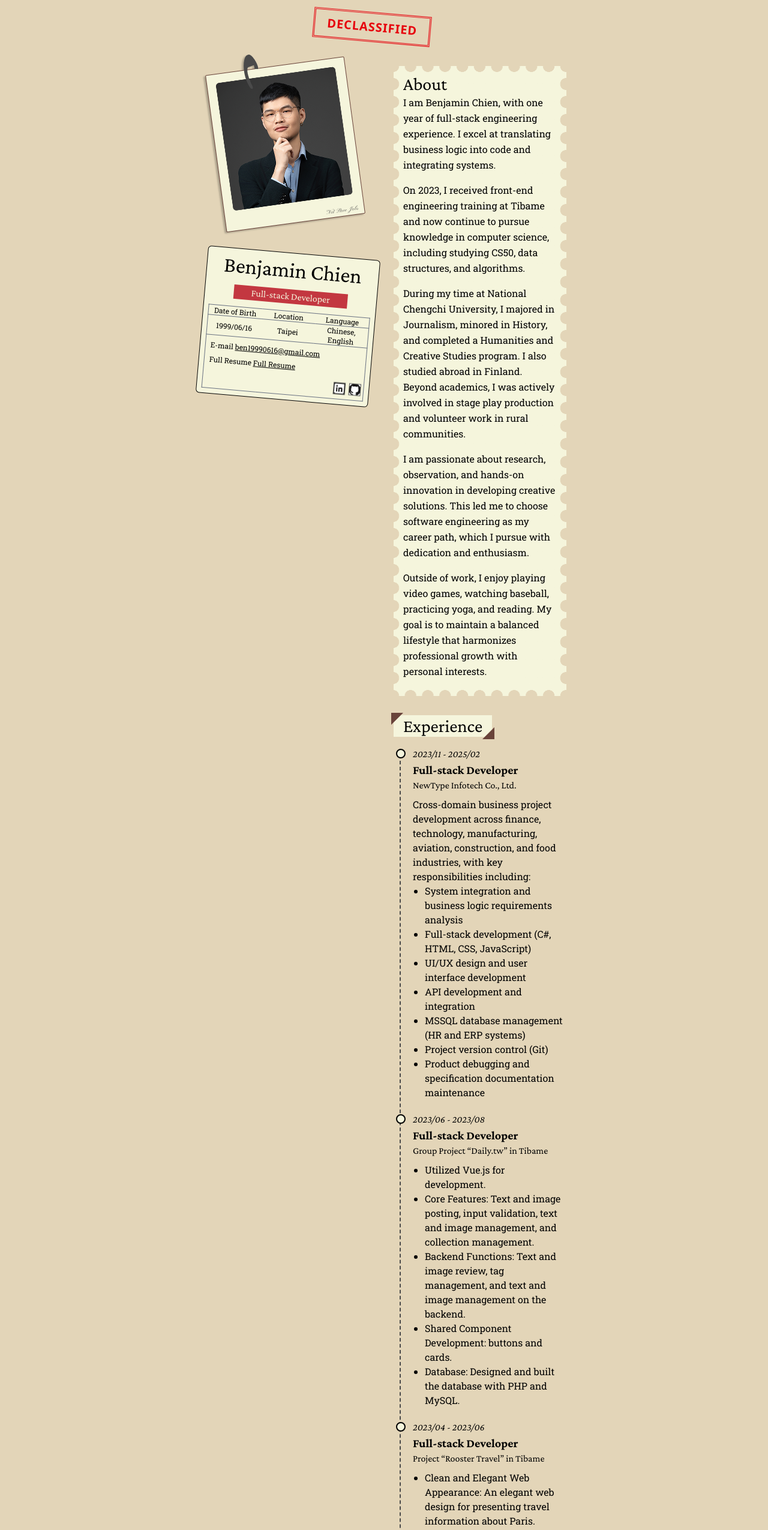
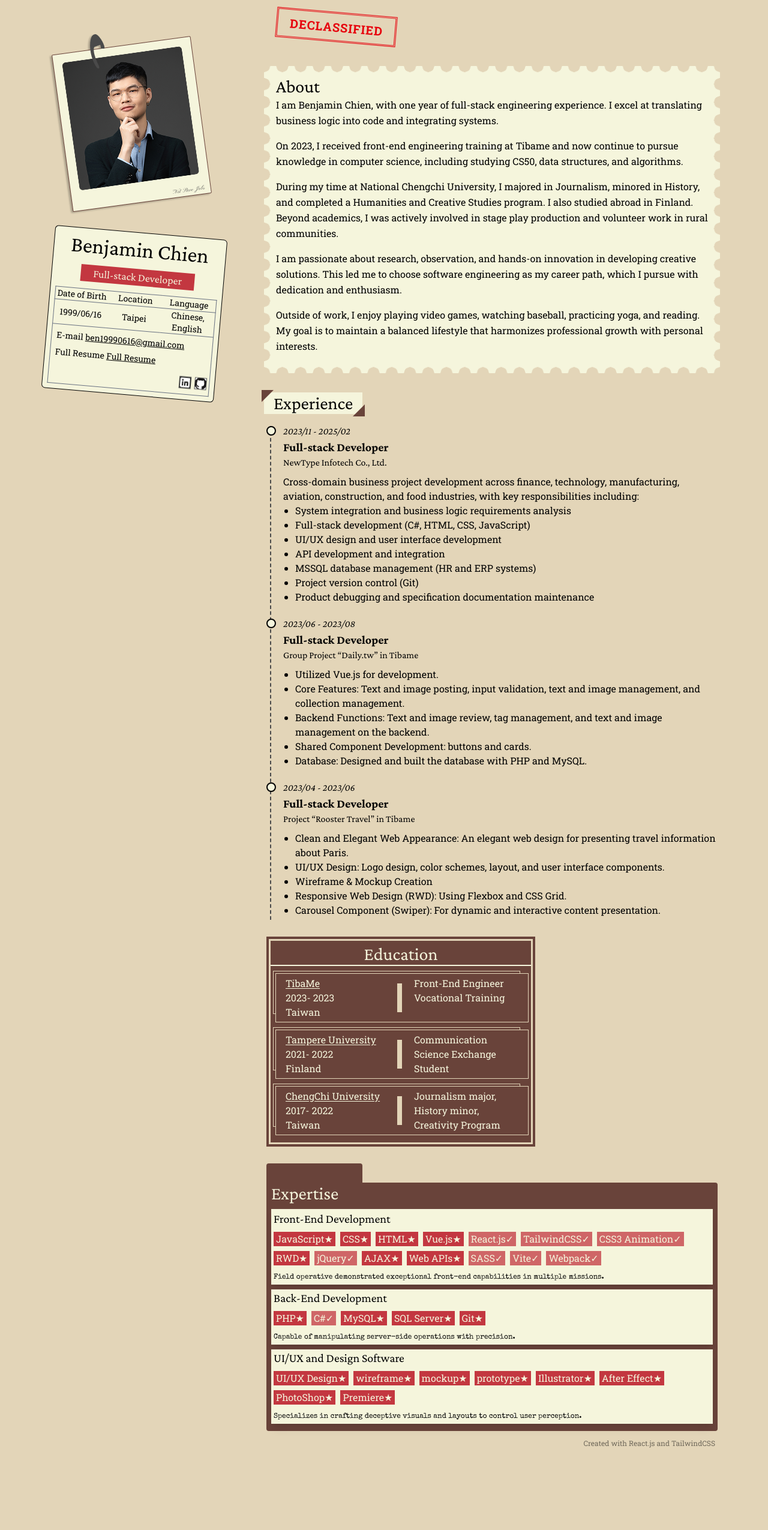
Before and after one commit to BenjaminChien/Agent_Benjamin, a React (Vite) app: page / in a window 1280 px wide. Shown: the top 2550 px of the page at 60% size. After the commit the page ends 2425 px from the top, so only its background shows below. Built offline with nearby package versions, Linux system fonts and the light colour scheme.

Commit message:
Build RWD

```diff
--- a/src/App.jsx
+++ b/src/App.jsx
@@ -5,6 +5,7 @@ import About from './components/About'
 import Experience from './components/Experience.jsx'
 import Education from './components/Education.jsx'
 import Expertise from './components/Expertise.jsx'
+import Footer from './components/Footer.jsx'
 
 import about from './assets/about.js'
 import experience from './assets/experience.js'
@@ -16,16 +17,17 @@ function App() {
   return (
     <div className='w-fit mx-auto'>
       <Stamp></Stamp>
-      <div className='md:flex gap-8'>
-        <div className=''>
-          <img src="/profile_photo.png" alt="Profile_Photo"></img>
+      <div className='lg:flex'>
+        <div className='top-10 lg:w-md lg:px-20 lg:fixed lg:z-10'>
+          <img className='pt-4' src="/profile_photo.png" alt="Profile_Photo"></img>
           <BasicInfo></BasicInfo>
         </div>
-        <div className=''>
+        <div className='w-2xs lg:w-auto lg:pr-20 lg:pl-110'>
           <About info={about.content}></About>
           <Experience info={experience}></Experience>
           <Education info={education}></Education>
           <Expertise info={expertise}></Expertise>
+          <Footer></Footer>
         </div>
       </div>
     </div>
--- a/src/components/About.jsx
+++ b/src/components/About.jsx
@@ -1,7 +1,7 @@
 const About = ({info}) =>{
 
     return(
-        <div className="stamp-border mt-5 px-4 py-3 w-2xs">
+        <div className="stamp-border mt-5 px-5 py-4">
             <h2 className="text-3xl font-Title">About</h2>
             {/*paragraph*/}
             {info.trim().split(/\n\s*\n/).map((paragraph, index)=>(
--- a/src/components/BasicInfo.jsx
+++ b/src/components/BasicInfo.jsx
@@ -7,12 +7,12 @@ const BasicInfo = ({info}) =>{
                 <h1 className="text-4xl font-Title text-center">Benjamin Chien</h1>
 
                 {/*Title*/}
-                <div className="text-base font-Title text-Beige text-center px-10">
+                <div className="text-lg font-Title text-Beige text-center px-10">
                     <div className="bg-Crimson">Full-stack Developer</div>
                 </div>
 
                 {/*Detail table*/}
-                <table className="font-Content text-xs text-center table-fixed border-collapse w-full">
+                <table className="font-Content text-sm text-center table-fixed border-collapse w-full">
                     <tbody>
                         <tr className="border border-gray-500">
                             <td className="">Date of Birth</td>
--- a/src/components/Education.jsx
+++ b/src/components/Education.jsx
@@ -1,19 +1,20 @@
 const EducationItems = (info) => {
     return(
         <div className="relative">
-            <div className="absolute -top-1 left-1 w-[95%] h-15 border-1 border-Linen z-0"></div>
-            <div className="font-Content flex justify-between border-1 border-Linen m-1 text-xs ml-2 mt-3 mb-3 bg-Dark-Chocolate relative z-10">
-                <div className="inline-block w-[48%] pl-1 py-1">
-                    <span className="block">{info.info.institution}</span>
+            {/*rectangle in the back */}
+            <div className="absolute -top-1 left-1 w-[95%] h-15 border-1 border-Linen z-0 lg:h-18"></div>
+            <div className="font-Content flex justify-between border-1 border-Linen m-1 text-xs ml-2 mt-3 mb-3 bg-Dark-Chocolate relative z-10 lg:text-base">
+                <div className="inline-block w-[48%] pl-1 py-1 lg:pl-4">
+                    <span className="block underline underline-offset-2">{info.info.institution}</span>
                     <span className="block">{info.info.period}</span>
                     <span className="block">{info.info.location}</span>
                 </div>
                 {/*seperating line */}
                 <div className="inline-block w-[2%] relative">
-                    <div className="w-full h-12 bg-Linen absolute top-1"></div>
+                    <div className="w-full h-12 bg-Linen absolute top-1 lg:top-4"></div>
                 </div>
 
-                <div className="inline-block w-[50%] px-2 py-1">
+                <div className="inline-block w-[50%] px-2 py-1 lg:pl-5">
                     <span className="block">{info.info.program}</span>
                 </div>
             </div>
@@ -23,7 +24,7 @@ const EducationItems = (info) => {
 
 const Education = (info) => {
     return(
-        <div className="bg-Dark-Chocolate w-2xs px-1 py-1">
+        <div className="bg-Dark-Chocolate w-2xs px-1 py-1 mx-1 lg:w-md">
             <div className="border-3 border-Linen text-Beige">
                 <h2 className="font-Title text-3xl text-center border-b-2 pt-1">Education</h2>
                 {info.info.map((item, index)=>(
--- a/src/components/Experience.jsx
+++ b/src/components/Experience.jsx
@@ -21,8 +21,7 @@ const ExperienceItem = (info) =>{
 
 const Experience = (info) => {
     return (
-    <div className="mt-5 py-3 w-2xs">
-
+    <div className="mt-5 py-3">
         {/* title component */}
         <div className="relative bg-Beige px-4 mb-4 inline-block text-3xl font-Title">
             {/* Top-left triangle */}
--- a/src/components/Expertise.jsx
+++ b/src/components/Expertise.jsx
@@ -1,22 +1,22 @@
 const ExpertiseItem = (info) =>{
     return(
         <div className="bg-Beige px-1 mb-2 shadow-lg">
-            <h3 className="font-Title text-lg">{info.info.category}</h3>
+            <h3 className="font-Title text-xl pb-2">{info.info.category}</h3>
             {info.info.skills.map((item, index)=>(
-                <span key={index} className={`inline-block font-Content text-xs bg-Crimson text-Beige px-1 mr-2 mb-1 ${item.level == "star" ? "" : "opacity-75"}`}>
+                <span key={index} className={`inline-block font-Content bg-Crimson text-Beige px-1 mr-2 mb-2 ${item.level == "star" ? "" : "opacity-75"}`}>
                     {item.name}{item.level == "star" ? "★" : "✓"}
                 </span>
             ))}
 
-            <span className="block font-Special text-[10px] py-1">{info.info.note}</span>
+            <span className="block font-Special text-xs py-1">{info.info.note}</span>
         </div>
     )
 }
 
 const Expertise = (info) =>{
     return(
-        <div className="relative w-2xs mt-20 px-1">
-            <div className="absolute w-[48.6%] h-8 bg-Dark-Chocolate -top-8 rounded-t-sm"></div>
+        <div className="relative mt-15 px-1">
+            <div className="absolute w-[48.6%] h-8 bg-Dark-Chocolate -top-8 rounded-t-sm lg:w-40"></div>
             <div className="bg-Dark-Chocolate rounded-r-sm rounded-bl-sm px-2 pb-1">
                 <h2 className="font-Title text-3xl text-Beige pb-2 border-b-2">Expertise</h2>
                 {info.info.map((item, index)=>(
--- /dev/null
+++ b/src/components/Footer.jsx
@@ -0,0 +1,9 @@
+const Footer = () => {
+    return(
+        <footer className="font-Content px-2 py-3 opacity-50 text-xs text-right">
+            Created with React.js and TailwindCSS
+        </footer>
+    )
+}
+
+export default Footer;
--- a/src/components/Stamp.jsx
+++ b/src/components/Stamp.jsx
@@ -1,7 +1,7 @@
 function Stamp(){
     return(
-        <div className="text-center">
-            <span className='inline-block text-red-600 text-xl font-bold tracking-wider border-3 border-double py-2 px-5 mt-5 mb-5 -ml-10 rotate-[5deg]'>DECLASSIFIED</span>
+        <div className="text-center lg:pl-125 lg:text-left">
+            <span className='inline-block text-red-600 text-xl font-bold font-Content tracking-wider border-3 border-double py-2 px-5 mt-5 mb-5 -ml-10 rotate-[5deg]'>DECLASSIFIED</span>
         </div>
     )
 }
```
